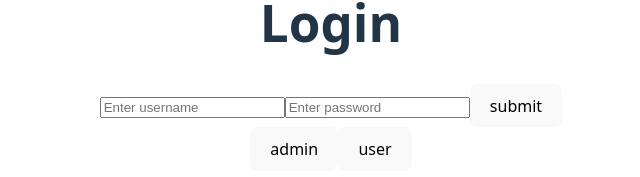
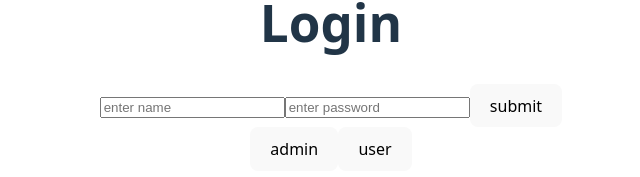
Before and after one commit to moshik1807/react-riddles, a React (Vite) app: page /login in a window 1280 px wide. Shown: the part 335-512 px from the top of the page, without its empty margins (309-949 px from the left). Built offline with nearby package versions, Linux system fonts and the light colour scheme.

Commit message:
add login connect and permision file

```diff
--- a/package.json
+++ b/package.json
@@ -10,6 +10,7 @@
     "preview": "vite preview"
   },
   "dependencies": {
+    "jwt-decode": "^4.0.0",
     "react": "^19.1.1",
     "react-dom": "^19.1.1",
     "react-router": "^7.8.2"
--- a/src/pages/home.tsx
+++ b/src/pages/home.tsx
@@ -4,7 +4,7 @@ import { useState } from "react";
 
 export default function Home(){
     const navigate=useNavigate()
-    const[token,setToken]=useState()
+
     return(
         <>
         <h1>home</h1>
--- a/src/pages/login.tsx
+++ b/src/pages/login.tsx
@@ -1,19 +1,53 @@
-import InputNameAndPassword from "../components/inputNameAndPassword"
-import {useNavigate} from "react-router";
+import { useNavigate } from "react-router";
+import { login } from "../util/permission";
+import { useState } from "react";
+import { jwtDecode } from 'jwt-decode';
 
-export default function Login(){
-    const navigate=useNavigate()
+type DecodedToken = {
+  role: string;
+};
 
-    return(
-        <>
-        <h1>Login</h1>
-        <InputNameAndPassword/>
-        <button onClick={()=>{
-            navigate("/admin")
-        }}>admin</button>
-        <button onClick={()=>{
-            navigate("/user")
-        }}>user</button>
-        </>
-    )
+export default function Login() {
+  const navigate = useNavigate();
+  const [userName, setUserName] = useState("");
+  const [password, setPassword] = useState("");
+
+  async function log(e: React.FormEvent) {
+    e.preventDefault();
+    const token = await login({ username: userName, password });
+    if (token) {
+      const decoded: DecodedToken = jwtDecode(token);
+      if (decoded.role === 'user') {
+        navigate("/user");
+      } else if (decoded.role === 'admin') {
+        navigate("/admin");
+      }
+    } else {
+      alert("Login failed");
+    }
+  }
+
+  return (
+    <>
+      <h1>Login</h1>
+      <form onSubmit={log}>
+        <input
+          type="text"
+          placeholder="enter name"
+          value={userName}
+          onChange={(e) => setUserName(e.target.value)}
+        />
+        <input
+          type="password"
+          placeholder="enter password"
+          value={password}
+          onChange={(e) => setPassword(e.target.value)}
+        />
+        <button type="submit">submit</button>
+      </form>
+
+      <button onClick={() => navigate("/admin")}>admin</button>
+      <button onClick={() => navigate("/user")}>user</button>
+    </>
+  );
 }
--- /dev/null
+++ b/src/util/permission.ts
@@ -0,0 +1,50 @@
+type User = {
+  username: string;
+  password: string;
+};
+
+export async function login(user: User) {
+  await new Promise(resolve => setTimeout(resolve, 1000));
+  try {
+    const response = await fetch("http://localhost:2123/player/login", {
+      method: "POST",
+      headers: {
+        "Content-Type": "application/json",
+      },
+      body: JSON.stringify(user),
+    });
+
+    if (!response.ok) {
+      throw new Error(`Login failed: ${response.status}`);
+    }
+
+    const data = await response.json();
+    return data.token;
+  } catch (err) {
+    console.error("Error during login:", err);
+    return null;
+  }
+}
+
+export async function signup(user: User) {
+  await new Promise(resolve => setTimeout(resolve, 1000));
+  try {
+    const response = await fetch("http://localhost:2123/player/signup", {
+      method: "POST",
+      headers: {
+        "Content-Type": "application/json",
+      },
+      body: JSON.stringify(user),
+    });
+
+    if (!response.ok) {
+      throw new Error(`Signup failed: ${response.status}`);
+    }
+
+    const data = await response.json();
+    return data;
+  } catch (err) {
+    console.error("Error during signup:", err);
+    return null;
+  }
+}
```
Also changed, not shown: 1 other file (tests, documents, lock files or other folders).
